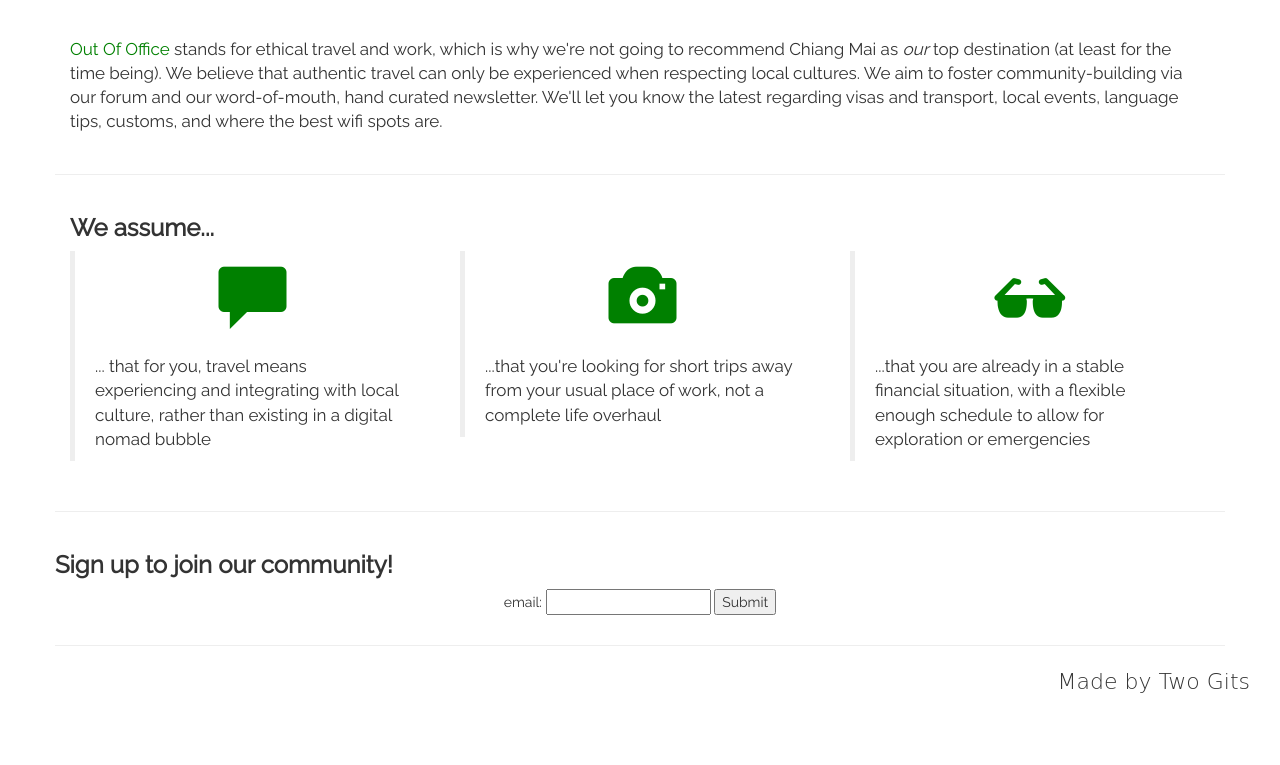
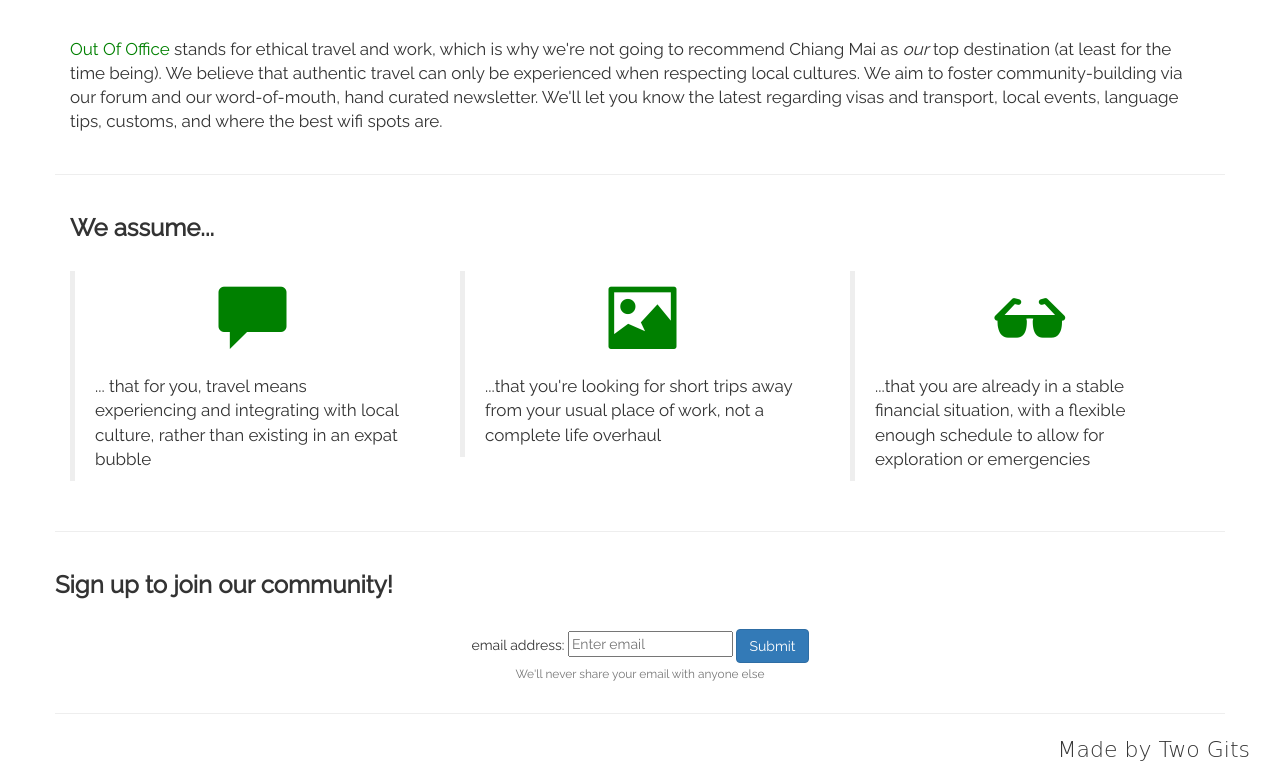
Before and after one commit to notwaving/two_gits, a plain HTML site: page index.html in a window 1280 px wide. Shown: the part 1347-2112 px from the top of the page. Before the commit the page ends 2044 px from the top, so only its background shows below. Drawn offline with Linux system fonts and the light colour scheme; a web font is replaced by a local one.

Commit message:
style glypicons, email form

```diff
--- a/index.html
+++ b/index.html
@@ -67,17 +67,18 @@
 <div id="we-assume">
   <div class="container">
     <h3><strong>We assume...</strong></h3>
+  </br>
     <div class="row">
       <div class='col-md-4'>
         <blockquote>
           <span class="glyphicon glyphicon-comment"></span>
           </br>
-          <p>... that for you, travel means experiencing and integrating with local culture, rather than existing in a digital nomad bubble</p>
+          <p>... that for you, travel means experiencing and integrating with local culture, rather than existing in an expat bubble</p>
         </blockquote>
       </div>
       <div class='col-md-4'>
         <blockquote>
-          <span class="glyphicon glyphicon-camera"></span>
+          <span class="glyphicon glyphicon-picture"></span>
           </br>
           <p>...that you're looking for short trips away from your usual place of work, not a complete life overhaul</p>
         </blockquote>
@@ -99,12 +100,16 @@
   <div class="row">
     <h3>Sign up to join our community!</h3>
   </div>
+</br>
   <div class="row">
     <div class="center">
       <form action="#" class="form-inline">
         <div class="form-group">
-        email: <input type="text" name="email">
-        <input type="submit" value="Submit">
+        email address: <input type="text" name="email" placeholder="Enter email">
+        <button type="submit" class="btn btn-primary">Submit</button>
+      </br>
+        <small class="form-text text-muted">We'll never share your email with anyone else</small>
+
       </br>
       </div>
       </form>
```
